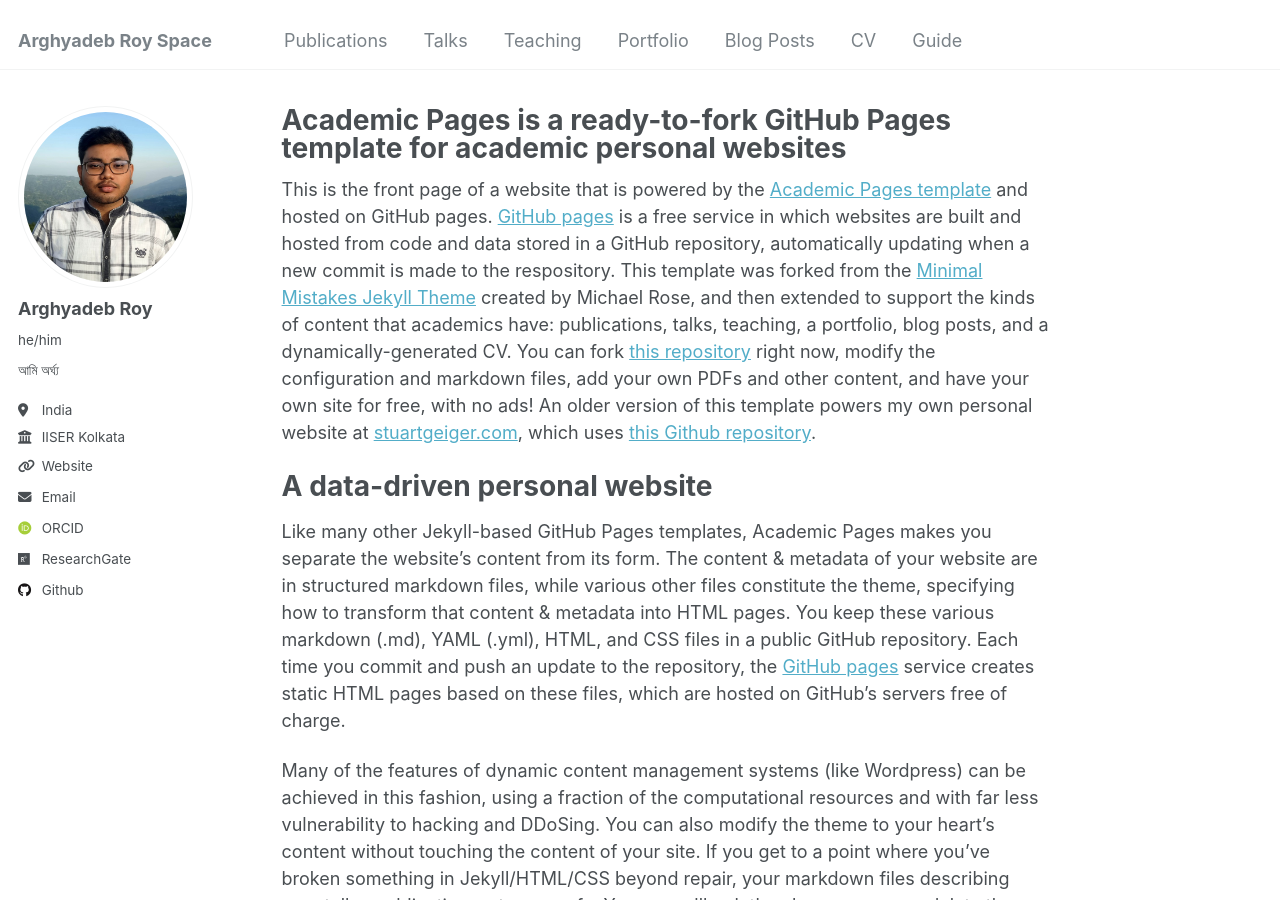
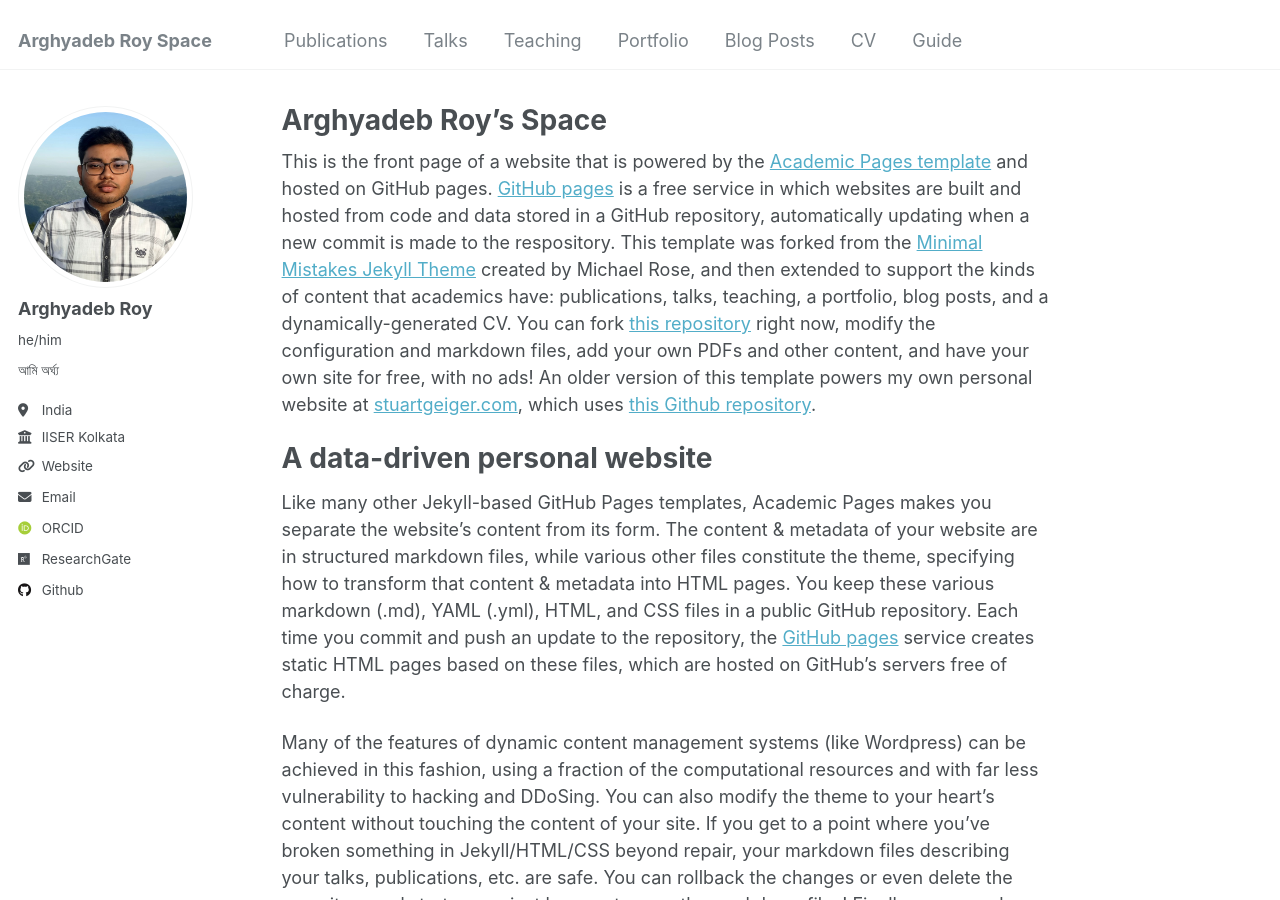
Before and after one commit to arghyadebroy/arghyadebroy.github.io, a Jekyll site: the page built from _pages/about.md, in a window 1280 px wide and 900 px high. Built offline with Jekyll 4.4.1, drawn with Linux system fonts in a browser that asks for light colours; some web fonts are replaced.

Commit message:
Update about.md

```diff
--- a/_pages/about.md
+++ b/_pages/about.md
@@ -1,6 +1,6 @@
 ---
 permalink: /
-title: "Academic Pages is a ready-to-fork GitHub Pages template for academic personal websites"
+title: "Arghyadeb Roy's Space"
 author_profile: true
 redirect_from:
   - /about/
```
